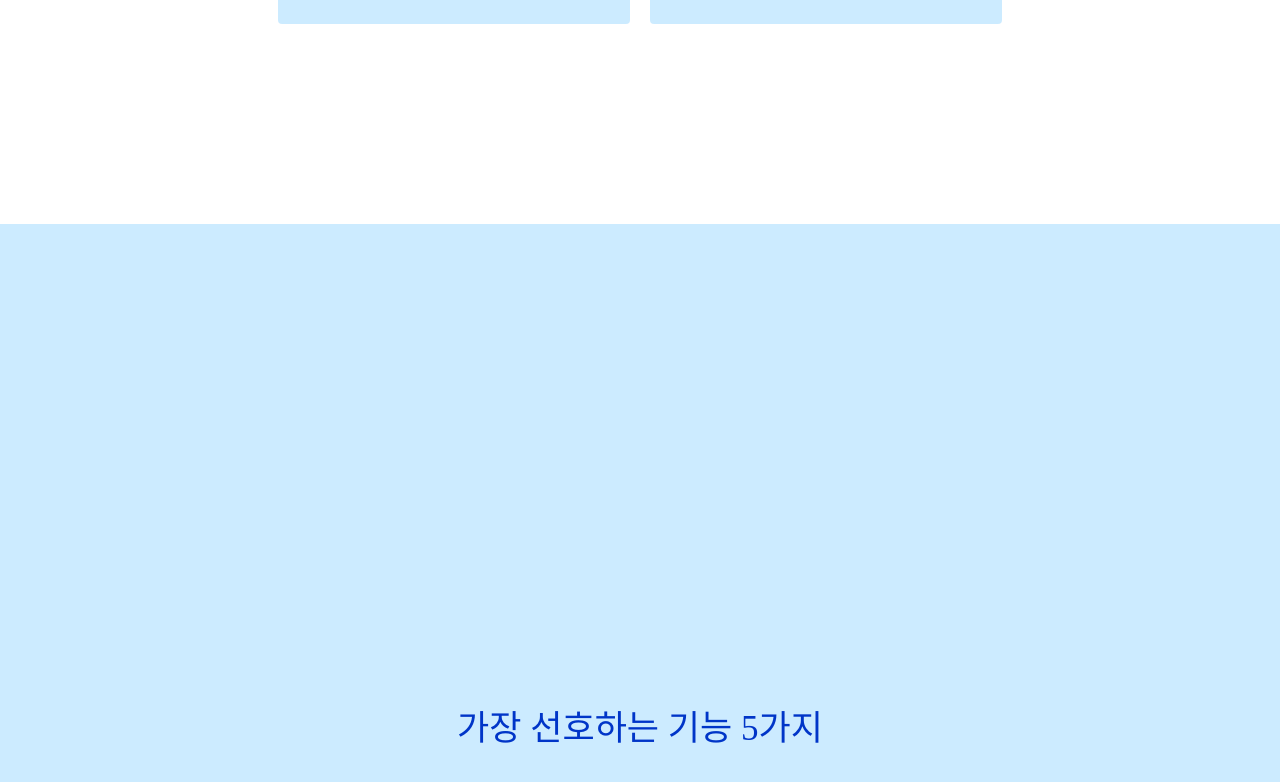
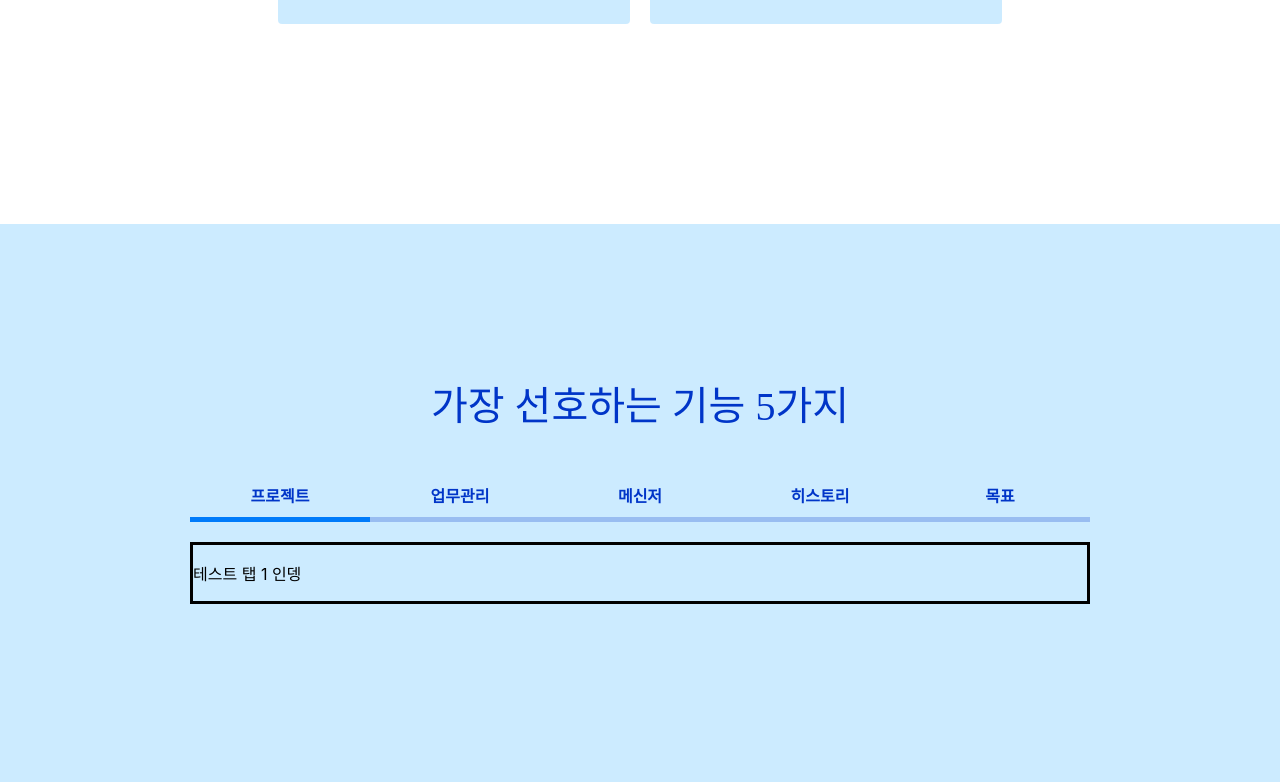
Before and after one commit to saintlucias/WMSG, a React (Create React App) app: page / in a window 1280 px wide. Shown: the part 2128-2910 px from the top of the page. Built offline with nearby package versions, Linux system fonts and the light colour scheme; a web font is replaced by a local one.

Commit message:
MostPick.tsx Colored Tab update

```diff
--- a/src/pages/MostPick.tsx
+++ b/src/pages/MostPick.tsx
@@ -1,31 +1,79 @@
-import React from 'react';
+import React, { useState } from 'react';
 import styled from 'styled-components';
-import '../css/font.css';
+
 
 const MostPick: React.FC = () => {
-    return(
+    const [activeTab, setActiveTab] = useState(1);
 
+    const handleTabClick = (tabNumber: number) => {
+        setActiveTab(tabNumber);
+    }
+
+    return (
         <Container>
-            <CenterSpan>가장 선호하는 기능 5가지</CenterSpan>
-
+                <CenterSpan>가장 선호하는 기능 5가지</CenterSpan>
+            <PositionContainer>
+                <TabContainer>
+                    <Tab active={activeTab === 1} onClick={() => handleTabClick(1)}>프로젝트</Tab>
+                    <Tab active={activeTab === 2} onClick={() => handleTabClick(2)}>업무관리</Tab>
+                    <Tab active={activeTab === 3} onClick={() => handleTabClick(3)}>메신저</Tab>
+                    <Tab active={activeTab === 4} onClick={() => handleTabClick(4)}>히스토리</Tab>
+                    <Tab active={activeTab === 5} onClick={() => handleTabClick(5)}>목표</Tab>
+                </TabContainer>
+                <Content>
+                    {activeTab === 1 && <p>테스트 탭 1 인뎅</p>}
+                    {activeTab === 2 && <p>집에</p>}
+                    {activeTab === 3 && <p>가고싶어요</p>}
+                    {activeTab === 4 && <p>개발시러</p>}
+                    {activeTab === 5 && <p>쒸부랄</p>}
+                </Content>
+            </PositionContainer>
         </Container>
-    )
+    );
 }
 
 export default MostPick;
 
 const Container = styled.div`
-    display:flex;
-    width:100%;
-    height:1000px;
-    background-color:rgba(0, 153, 255, 0.2);
-    margin: auto;
-    justify-content:center;
-    align-items:center;
+    width: 100%;
+    height: 1000px;
+    background-color: rgba(0, 153, 255, 0.2);
+`;
+
+const PositionContainer = styled.div`
+    display: grid;
+    justify-content: center;
+`;
+const TabContainer = styled.div`
+    margin-top:40px;
+`;
+
+const Tab = styled.button<{ active: boolean }>`
+    font-family: sh_Light;
+    font-weight: 600;
+    width:180px;
+    color: rgba(0,53,200, 1);
+    font-size:16px;
+    height:50px;
+    cursor: pointer;
+    border: none;
+    background-color: transparent;
+    border-bottom: 5px solid ${props => props.active ? 'rgba(0,123,250, 1)' : 'rgba(0,53,200, 0.25)'};
+
+`;
+
+const Content = styled.div`
+    width:auto;
+    height:auto;
+    margin-top:20px;
+    border: 3px solid black;
 `;
 
 const CenterSpan = styled.span`
+    display:flex;
+    justify-content:center;
     font-family: sh_Bold;
-    font-size:35px;
+    font-size:40px;
     color: rgba(0,53,200, 1);
+    padding-top:150px;
 `;
```
